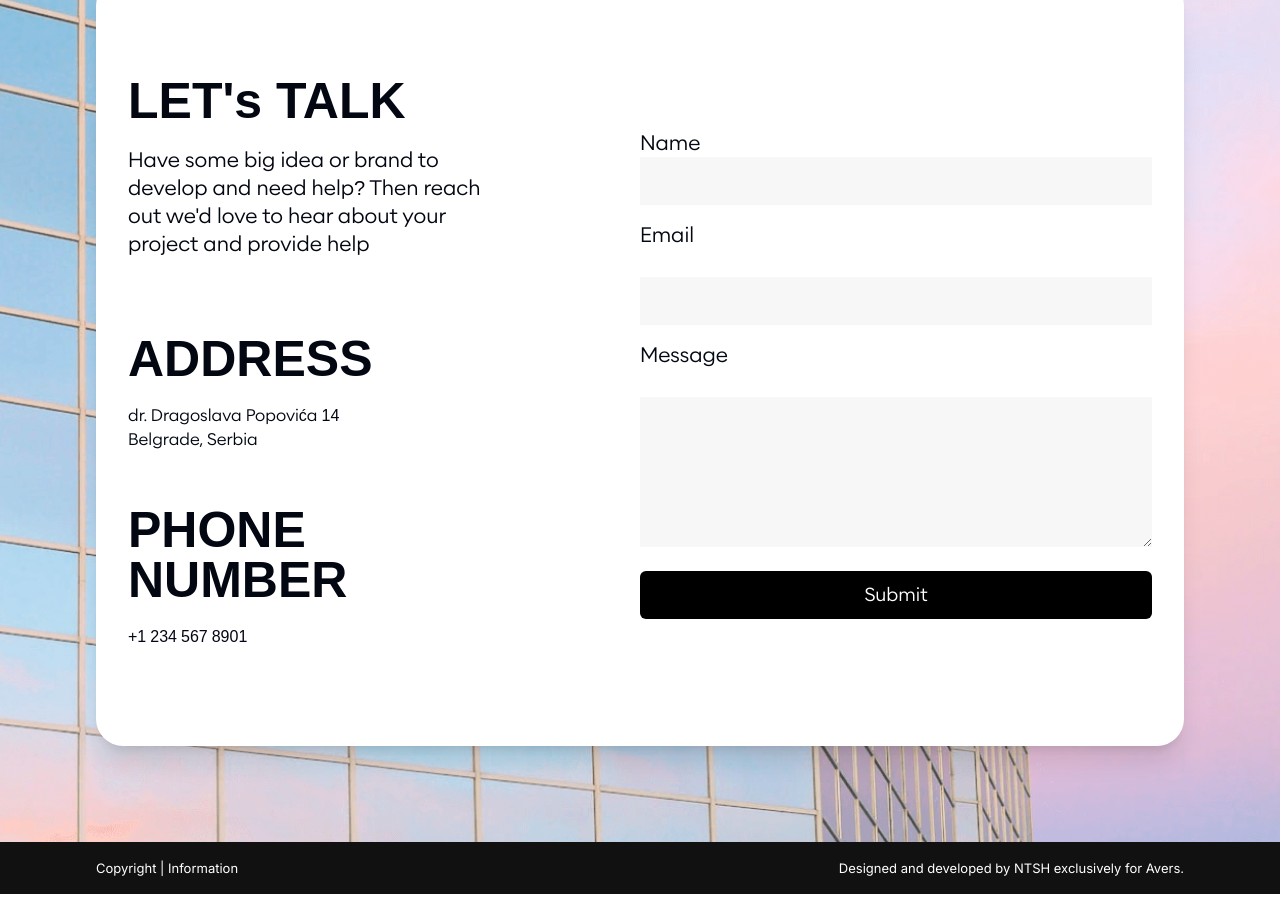
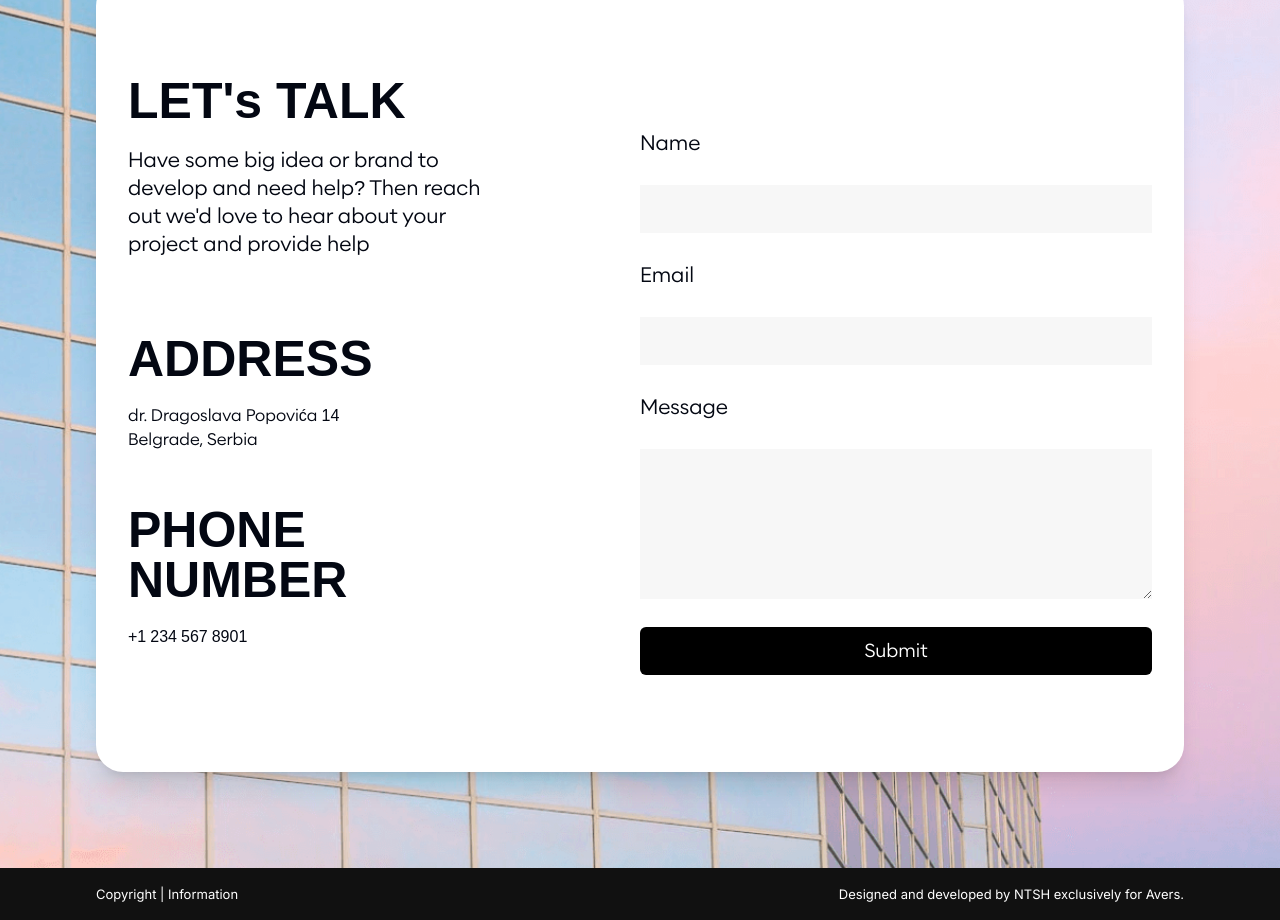
Before and after one commit to IBjelica/avers, a Next.js app: page / in a window 1280 px wide. Shown: the part 4640-5560 px from the top of the page. Before the commit the page ends 5534 px from the top, so only its background shows below. Built offline with nearby package versions, Linux system fonts and the light colour scheme; a web font is replaced by a local one.

Commit message:
Contact form working

```diff
--- a/package.json
+++ b/package.json
@@ -19,6 +19,7 @@
     "react": "^18",
     "react-dom": "^18",
     "react-hook-form": "^7.53.0",
+    "resend": "^4.0.1",
     "tailwind-merge": "^2.5.4",
     "tailwindcss-animate": "^1.0.7"
   },
--- /dev/null
+++ b/src/app/api/send/route.ts
@@ -0,0 +1,36 @@
+import { NextResponse } from 'next/server';
+import { Resend } from 'resend';
+
+const resend = new Resend(process.env.RESEND_API_KEY);
+
+export async function POST(request: Request) {
+  try {
+    const { name, email, message } = await request.json();
+
+    // Basic validation
+    if (!name || !email || !message) {
+      return NextResponse.json(
+        { error: 'Name, email, and message are required' },
+        { status: 400 }
+      );
+    }
+
+    const data = await resend.emails.send({
+      from: 'Avers Financial <onboarding@resend.dev>',
+      to: 'igorbbjelica@gmail.com',
+      replyTo: email,
+      subject: `New Contact Form Submission from ${name}`,
+      text: `Name: ${name}\nEmail: ${email}\nMessage: ${message}`,
+      html: `
+        <h2>New Contact Form Submission</h2>
+        <p><strong>Name:</strong> ${name}</p>
+        <p><strong>Email:</strong> ${email}</p>
+        <p><strong>Message:</strong> ${message}</p>
+      `,
+    });
+
+    return NextResponse.json(data);
+  } catch (error) {
+    return NextResponse.json({ error: 'Failed to send email' }, { status: 500 });
+  }
+}
--- a/src/app/page.tsx
+++ b/src/app/page.tsx
@@ -108,6 +108,55 @@ export default function AversFinancial() {
   const handleMouseLeave = () => {
     setHoveredItem(null);
     updateUnderlinePosition(activeSection);
+  };
+
+  const [formData, setFormData] = useState({
+    name: '',
+    email: '',
+    message: ''
+  });
+  const [isSubmitting, setIsSubmitting] = useState(false);
+  const [submitStatus, setSubmitStatus] = useState<{
+    type: 'success' | 'error' | null;
+    message: string;
+  }>({ type: null, message: '' });
+
+  const handleSubmit = async (e: React.FormEvent) => {
+    e.preventDefault();
+    setIsSubmitting(true);
+    setSubmitStatus({ type: null, message: '' });
+
+    try {
+      const response = await fetch('/api/send', {
+        method: 'POST',
+        headers: { 'Content-Type': 'application/json' },
+        body: JSON.stringify(formData),
+      });
+
+      const data = await response.json();
+
+      if (!response.ok) {
+        throw new Error(data.error || 'Failed to send message');
+      }
+
+      setSubmitStatus({
+        type: 'success',
+        message: 'Message sent successfully! We will get back to you soon.',
+      });
+      setFormData({ name: '', email: '', message: '' });
+    } catch (error) {
+      setSubmitStatus({
+        type: 'error',
+        message: 'Failed to send message. Please try again later.',
+      });
+    } finally {
+      setIsSubmitting(false);
+    }
+  };
+
+  const handleChange = (e: React.ChangeEvent<HTMLInputElement | HTMLTextAreaElement>) => {
+    const { name, value } = e.target;
+    setFormData(prev => ({ ...prev, [name]: value }));
   };
 
   return (
@@ -340,31 +389,54 @@ export default function AversFinancial() {
               </div>
             </div>
             <div className="w-full ml:w-1/2 ml:max-w-[772px] mt-[53px] ml:mb-0" style={{fontFamily: 'var(--font-alaska)'}}>
-              <form className="space-y-6">
-                <div className="space-y-4 w-full">
-                  <div>
+              <form
+                onSubmit={handleSubmit}
+                className="space-y-[28px]"
+              >
+                <div className="space-y-[28px]">
+                  <div className="space-y-[28px]">
                     <label className="block text-xl">Name</label>
                     <Input
-                      type="text"
-                      className="w-full h-12 bg-[#F7F7F7] border-0 rounded-none focus-visible:ring-0 focus-visible:ring-offset-0"
+                      name="name"
+                      value={formData.name}
+                      onChange={handleChange}
+                      required
+                      className="w-full h-12 mt-[15px] bg-[#F7F7F7] border-0 rounded-none focus-visible:ring-0 focus-visible:ring-offset-0"
                     />
                   </div>
                   <div className="space-y-[28px]">
                     <label className="block text-xl">Email</label>
                     <Input
                       type="email"
+                      name="email"
+                      value={formData.email}
+                      onChange={handleChange}
+                      required
                       className="w-full h-12 mt-[15px] bg-[#F7F7F7] border-0 rounded-none focus-visible:ring-0 focus-visible:ring-offset-0"
                     />
                   </div>
                   <div className="space-y-[28px]">
                     <label className="block text-xl">Message</label>
                     <Textarea
+                      name="message"
+                      value={formData.message}
+                      onChange={handleChange}
+                      required
                       className="w-full min-h-[150px] mt-[15px] bg-[#F7F7F7] border-0 rounded-none focus-visible:ring-0 focus-visible:ring-offset-0"
                     />
                   </div>
                 </div>
-                <Button className="w-full h-12 bg-black hover:bg-black/90 text-white text-lg font-medium">
-                  Submit
+                {submitStatus.message && (
+                  <div className={`text-sm ${submitStatus.type === 'success' ? 'text-green-600' : 'text-red-600'}`}>
+                    {submitStatus.message}
+                  </div>
+                )}
+                <Button
+                  type="submit"
+                  disabled={isSubmitting}
+                  className="w-full h-12 bg-black hover:bg-black/90 text-white text-lg font-medium disabled:opacity-50"
+                >
+                  {isSubmitting ? 'Sending...' : 'Submit'}
                 </Button>
               </form>
             </div>
```
Also changed, not shown: 1 other file (tests, documents, lock files or other folders).
